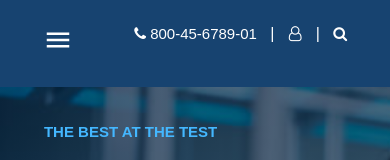
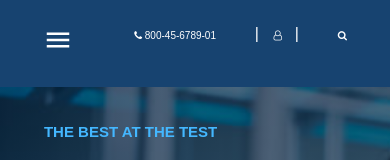
Before and after one commit to Deepalijaiswar9/assignment, a plain HTML site: page index.html in a window 390 px wide. Shown: the top 160 px of the page. Drawn offline with nearby package versions, Linux system fonts and the light colour scheme.

Commit message:
responsive

```diff
--- a/assests/css/style.css
+++ b/assests/css/style.css
@@ -652,4 +652,8 @@ footer a{
   padding: 10px 0;
   width: 100%;
 }
+
+.callNavbar a{
+  font-size: 10px !important;
 }
+}
```
